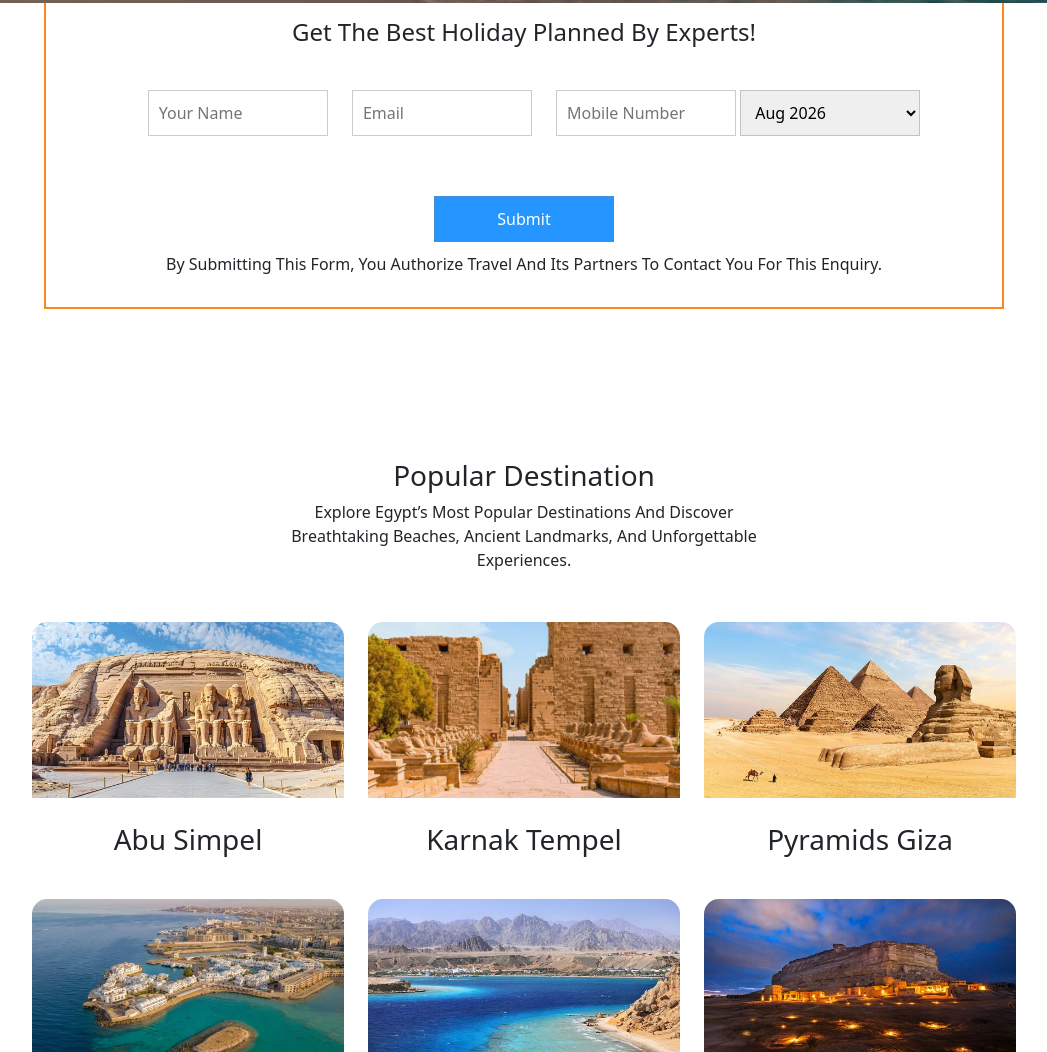
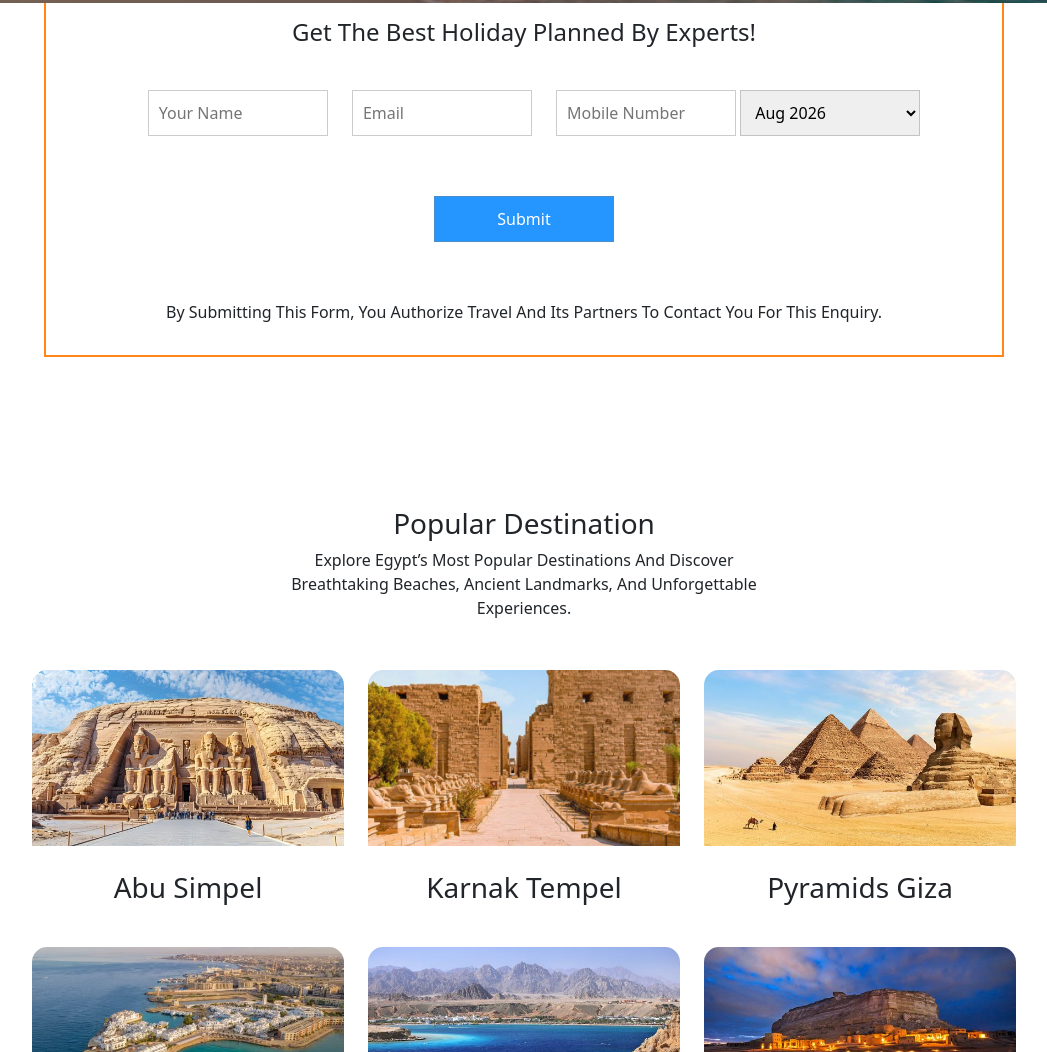
Before and after one commit to Mohamedelzeney/RE7LA-Travel-Website, a plain HTML site: page index.html in a window 1280 px wide. Shown: the part 824-1876 px from the top of the page, without its empty margins (116-1163 px from the left). Drawn offline with Linux system fonts and the light colour scheme.

Commit message:
test vercel css

```diff
--- a/index.html
+++ b/index.html
@@ -243,7 +243,7 @@
           </select>
           <input type="submit" value="submit" />
         </form>
-        <p>
+        <p class="mt-5">
           By submitting this form, you authorize Travel and its partners to
           contact you for this enquiry.
         </p>
```
